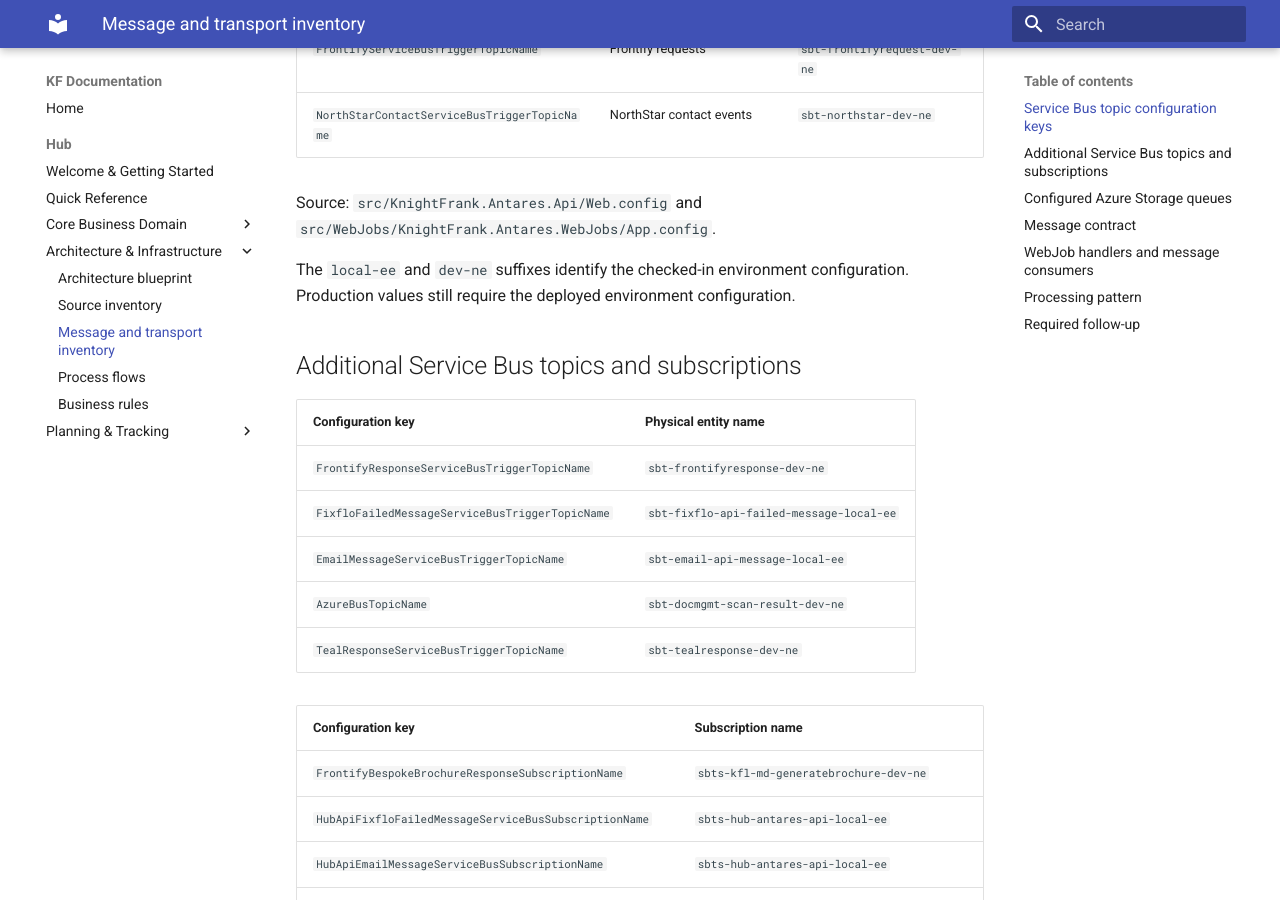
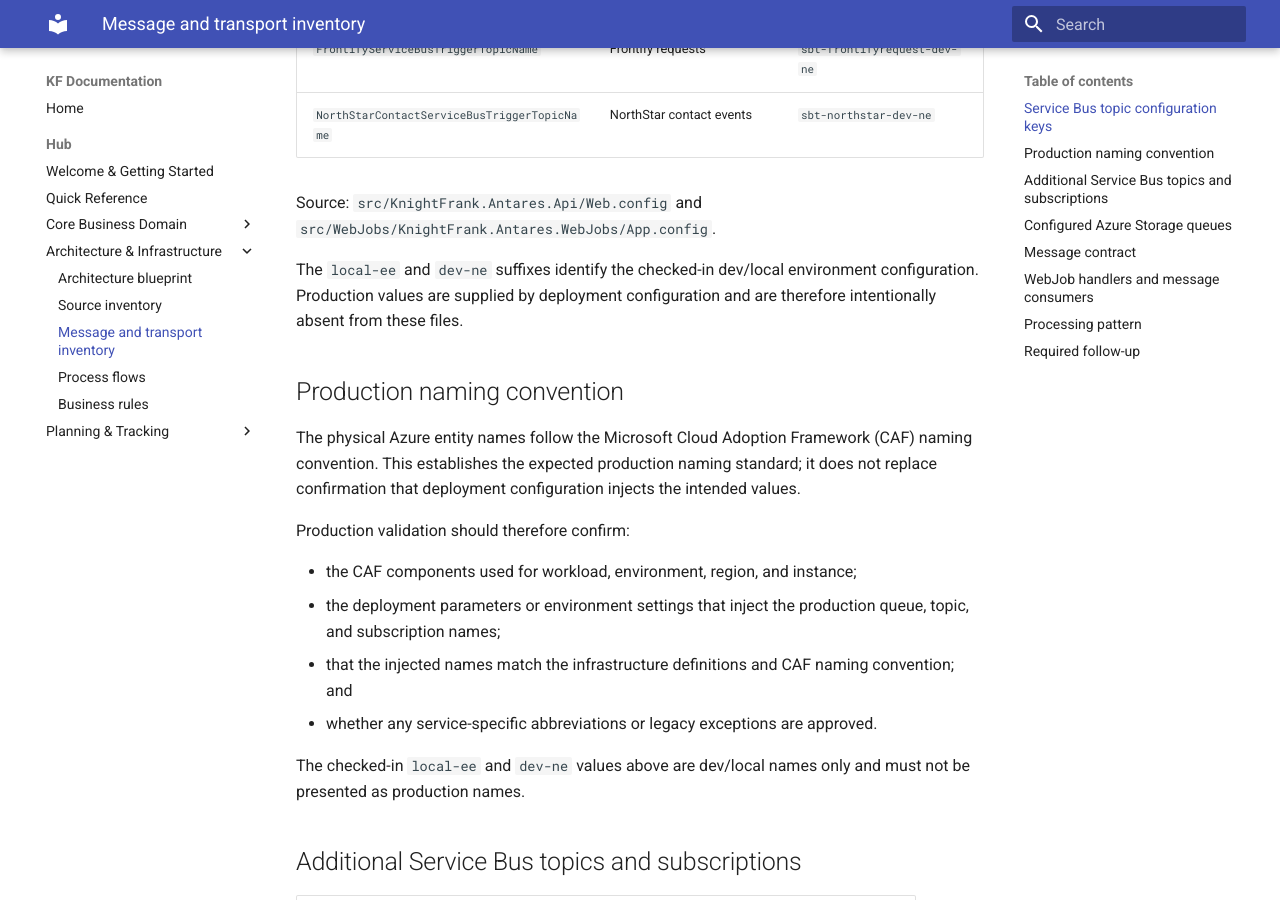
Before and after one commit to newportg/KF-Documentation, an MkDocs documentation site: the page built from Vault/projects/Hub/Architecture & Infrastructure/message-transport-inventory.md, in a window 1280 px wide and 900 px high, scrolled down 819 px. Built offline with MkDocs 1.6.1 and Material for MkDocs 9.7.7, drawn with Linux system fonts in a browser that asks for light colours; some of the changed text lies outside the part shown.

Commit message:
fix: Update documentation to clarify production naming conventions and deployment parameters for Service Bus topics and subscriptions

```diff
--- a/Vault/projects/Hub/Architecture & Infrastructure/message-transport-inventory.md
+++ b/Vault/projects/Hub/Architecture & Infrastructure/message-transport-inventory.md
@@ -2,7 +2,7 @@
 
 ## Service Bus topic configuration keys
 
-`src/Hub.Contracts/HubServiceBus/HubServiceBusTriggerConstants.cs` defines the following application-setting keys. The values below are from the checked-in `Web.config` and `App.config` files and represent local/development configuration, not confirmed production values.
+`src/Hub.Contracts/HubServiceBus/HubServiceBusTriggerConstants.cs` defines the following application-setting keys. The values below are from the checked-in `Web.config` and `App.config` files and are the repository's dev/local configuration. Production values are injected at deployment and are not expected to be present in the repository source configuration.
 
 | Key | Likely message area | Physical entity name |
 |---|---|---|
@@ -20,7 +20,20 @@
 
 Source: `src/KnightFrank.Antares.Api/Web.config` and `src/WebJobs/KnightFrank.Antares.WebJobs/App.config`.
 
-The `local-ee` and `dev-ne` suffixes identify the checked-in environment configuration. Production values still require the deployed environment configuration.
+The `local-ee` and `dev-ne` suffixes identify the checked-in dev/local environment configuration. Production values are supplied by deployment configuration and are therefore intentionally absent from these files.
+
+## Production naming convention
+
+The physical Azure entity names follow the Microsoft Cloud Adoption Framework (CAF) naming convention. This establishes the expected production naming standard; it does not replace confirmation that deployment configuration injects the intended values.
+
+Production validation should therefore confirm:
+
+- the CAF components used for workload, environment, region, and instance;
+- the deployment parameters or environment settings that inject the production queue, topic, and subscription names;
+- that the injected names match the infrastructure definitions and CAF naming convention; and
+- whether any service-specific abbreviations or legacy exceptions are approved.
+
+The checked-in `local-ee` and `dev-ne` values above are dev/local names only and must not be presented as production names.
 
 ## Additional Service Bus topics and subscriptions
 
@@ -109,7 +122,7 @@ The checked-in API and WebJob configuration defines these queue names:
 
 `HubServiceBusPublisherSubject` represents an entity type and publish event type using string-enum JSON conversion.
 
-The common Azure storage layer exposes queue clients and wrappers. The queue names above are the configured local/development values; poison-message handling, retry counts, visibility timeouts, and production overrides still require environment-level review.
+The common Azure storage layer exposes queue clients and wrappers. The queue names above are the configured dev/local values. Production entity names are injected at deployment and are expected to follow the Microsoft CAF naming convention. Poison-message handling, retry counts, visibility timeouts, and deployment settings still require environment-level review.
 
 ## WebJob handlers and message consumers
 
```
Also changed, not shown: Vault/projects/Hub/Planning & Tracking/NEXT-STEPS.md (+1 -1 lines), Vault/projects/Hub/Planning & Tracking/README.md (+3 -3 lines), 1 other file.
